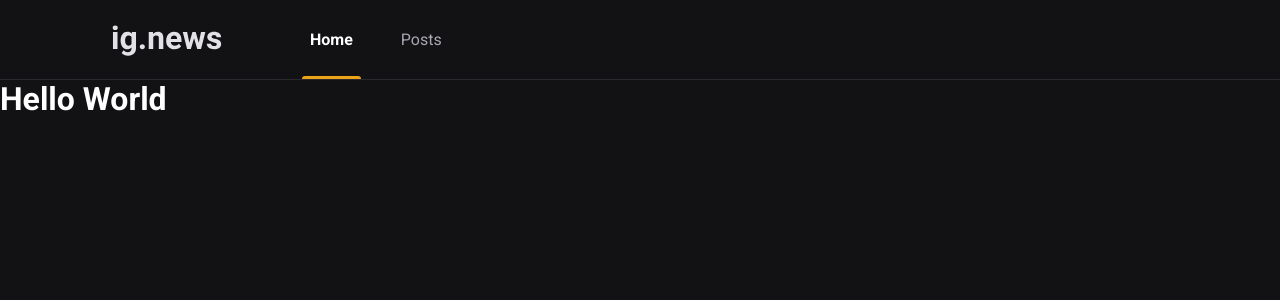
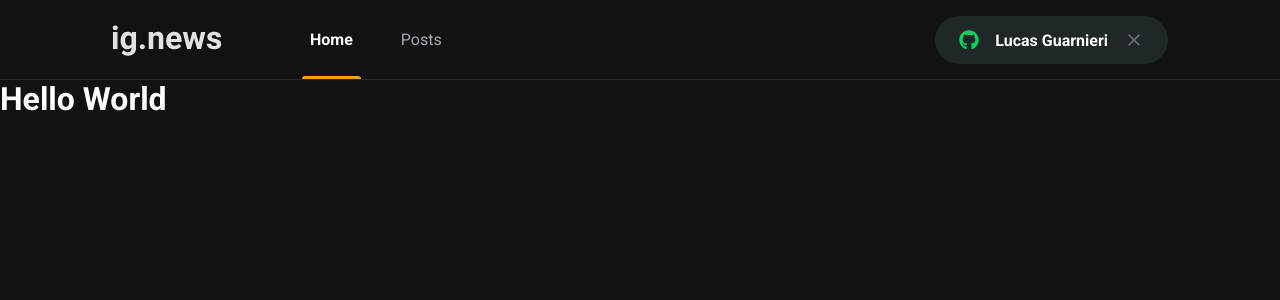
Before and after one commit to lucasguarni/ignite-ignews, a Next.js app: page / in a window 1280 px wide. Shown: the top 300 px of the page. Built offline with nearby package versions, Linux system fonts and the light colour scheme.

Commit message:
feat: Adiciona component SignInButton

```diff
--- a/package.json
+++ b/package.json
@@ -12,6 +12,7 @@
     "next": "12.2.0",
     "react": "18.2.0",
     "react-dom": "18.2.0",
+    "react-icons": "^4.4.0",
     "sass": "^1.53.0"
   },
   "devDependencies": {
--- a/src/components/Header/index.tsx
+++ b/src/components/Header/index.tsx
@@ -1,3 +1,4 @@
+import { SignInButton } from '../SignInButton';
 import styles from './styles.module.scss';
 
 export function Header() {
@@ -9,6 +10,8 @@
           <a href="" className={styles.active}>Home</a>
           <a href="">Posts</a>
         </nav>
+
+        <SignInButton />
       </div>
     </header>
   );
--- a/src/components/Header/styles.module.scss
+++ b/src/components/Header/styles.module.scss
@@ -49,4 +49,8 @@
       }
     }
   }
+
+  > button {
+    margin-left: auto;
+  }
 }
--- /dev/null
+++ b/src/components/SignInButton/index.tsx
@@ -0,0 +1,23 @@
+import { FaGithub } from 'react-icons/fa';
+import { FiX } from 'react-icons/fi';
+
+import styles from './styles.module.scss';
+
+export function SignInButton() {
+  const isUserLoggedIn = true;
+
+  return isUserLoggedIn
+  ? (
+  <button type="button" className={styles.signInButton}>
+    <FaGithub color='#04d361' />
+    Lucas Guarnieri
+    <FiX color='#737380' />
+  </button>
+  )
+  : (
+    <button type="button" className={styles.signInButton}>
+      <FaGithub color='#eba417' />
+      Sign in with Github
+    </button>
+  );
+}
--- /dev/null
+++ b/src/components/SignInButton/styles.module.scss
@@ -0,0 +1,23 @@
+.signInButton {
+  align-items: center;
+  background: var(--gray-850);
+  border-radius: 3rem;
+  border: 0;
+  color: var(--white);
+  display: flex;
+  font-weight: bold;
+  gap: 1rem;
+  height: 3rem;
+  justify-content: center;
+  padding: 0 1.5rem;
+  transition: 0.2s;
+
+  &:hover {
+    filter: brightness(0.8);
+  }
+
+  svg {
+    height: 20px;
+    width: 20px;
+  }
+}
--- a/src/styles/global.scss
+++ b/src/styles/global.scss
@@ -10,6 +10,7 @@
   --gray-100: #e1e1e6;
   --gray-300: #a8a8b3;
   --gray-800: #29292e;
+  --gray-850: #1f2729;
   --gray-900: #121214;
 
   --cyan-500: #61dafb;
```
Also changed, not shown: 1 other file (tests, documents, lock files or other folders).
